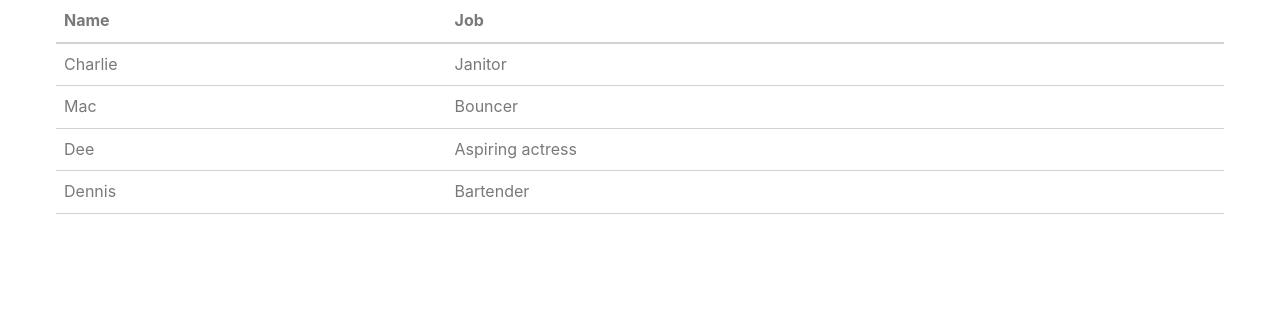
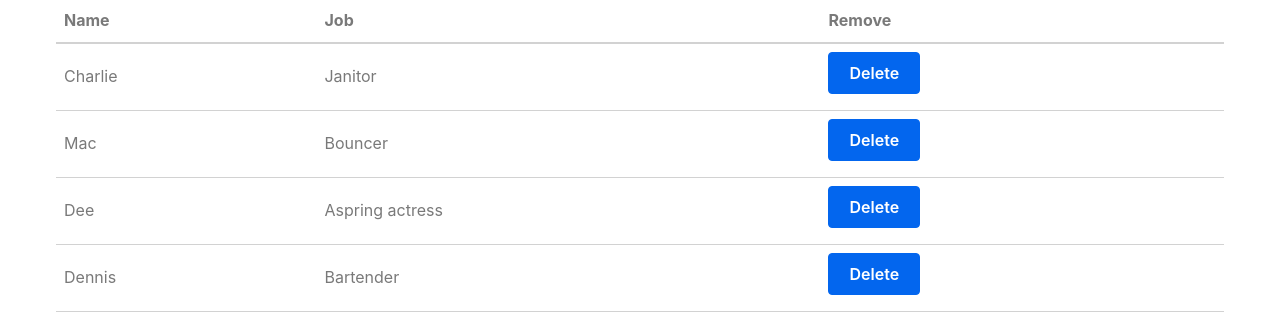
Before and after one commit to Millie-Lombera/csc-307-app, a React (Vite) app in the folder packages/react-frontend/: page / in a window 1280 px wide. Shown: the top 334 px of the page. Built offline with nearby package versions, Linux system fonts and the light colour scheme.

Commit message:
Fully Working Table w/ Button to Remove

```diff
--- a/packages/react-frontend/src/MyApp.jsx
+++ b/packages/react-frontend/src/MyApp.jsx
@@ -1,10 +1,40 @@
-import React from "react";
+import React, { useState } from "react";
 import Table from "./Table";
+
 function MyApp() {
-    return (
-      <div className = "container">
-          <Table/>
-      </div>
+  const [characters, setCharaters] = useState([
+    {
+      name: "Charlie",
+      job: "Janitor"
+    } ,
+    {
+      name: "Mac",
+      job: "Bouncer"
+    },
+    {
+      name: "Dee",
+      job: "Aspring actress"
+    },
+    {
+      name: "Dennis",
+      job: "Bartender"
+    }
+  ]);
+
+  function removeOneCharacter(index){
+    const updated = characters.filter((character, i) => {
+      return i != index;
+    });
+    setCharaters(updated);
+  }
+
+  return (
+    <div className = "container">
+        <Table
+          characterData = {characters}
+          removeCharacter = {removeOneCharacter}
+        />
+    </div>
     );
   }
   export default MyApp; //Allows MyApp compinent to be imported into other componenets or files
--- a/packages/react-frontend/src/Table.jsx
+++ b/packages/react-frontend/src/Table.jsx
@@ -8,39 +8,43 @@
       <tr>
         <th>Name</th>
         <th>Job</th>
+        <th>Remove</th>
       </tr>
     </thead>
   );
 }
 
-function TableBody() {
+function TableBody(props) {
+  const rows = props.characterData.map((row, index) => {
+    return (
+      <tr key={index}>
+        <td>{row.name}</td>
+        <td>{row.job}</td>
+        <td>
+          <button onClick = {() => props.removeCharacter(index)}>
+            Delete
+          </button>
+        </td>
+      </tr>
+    );
+   }
+  );
   return (
-    <tbody>
-      <tr>
-        <td>Charlie</td>
-        <td>Janitor</td>
-      </tr>
-      <tr>
-        <td>Mac</td>
-        <td>Bouncer</td>
-      </tr>
-      <tr>
-        <td>Dee</td>
-        <td>Aspiring actress</td>
-      </tr>
-      <tr>
-        <td>Dennis</td>
-        <td>Bartender</td>
-      </tr>
-    </tbody>
-  );
+      <tbody>
+        {rows}
+       </tbody>
+   );
 }
 
-function Table() {
+
+function Table(props) {
   return (
     <table>
       <TableHeader />
-      <TableBody />
+      <TableBody
+        characterData = {props.characterData}
+        removeCharacter = {props.removeCharacter}
+      />
     </table>
   );
 }
```
